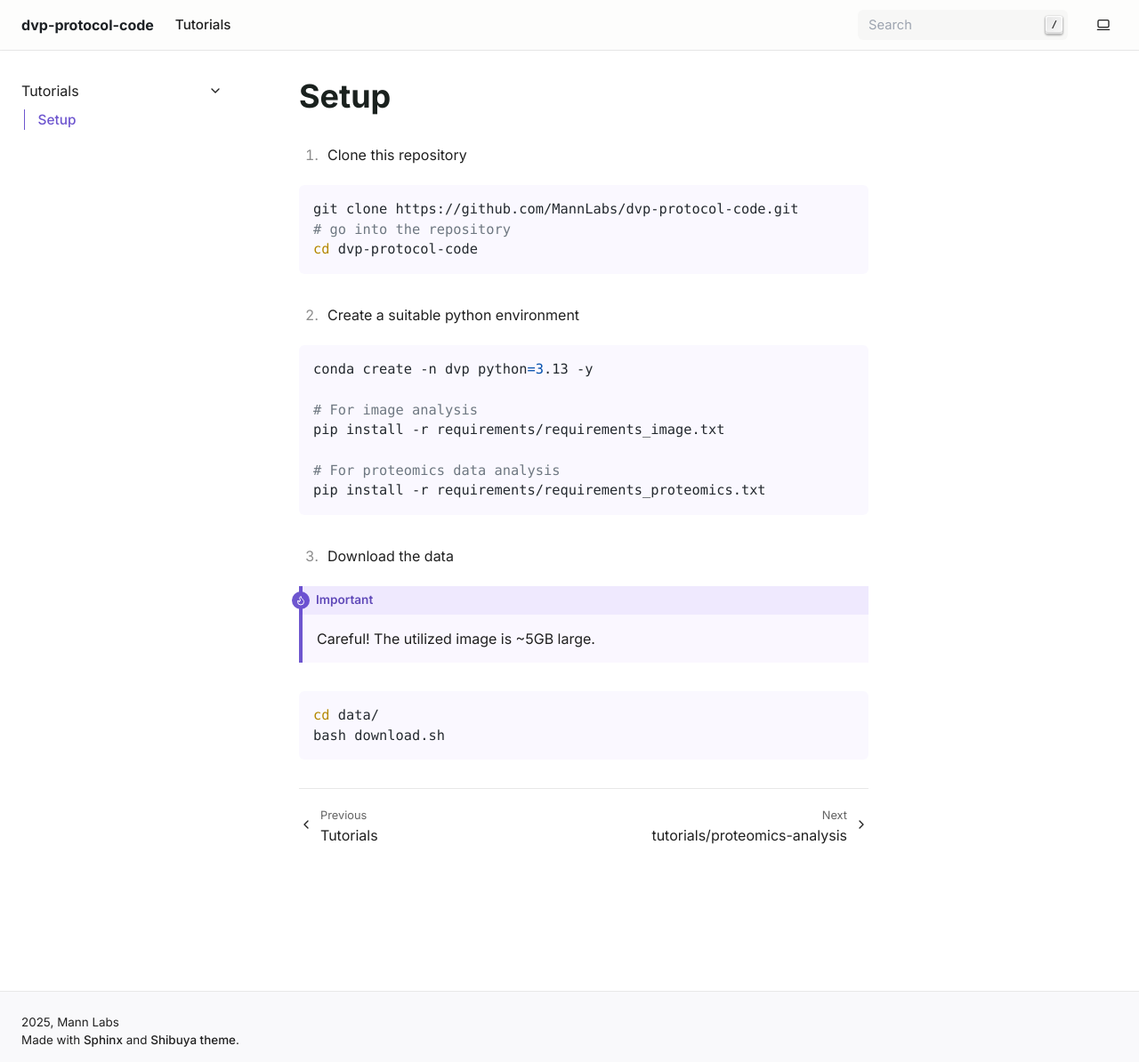
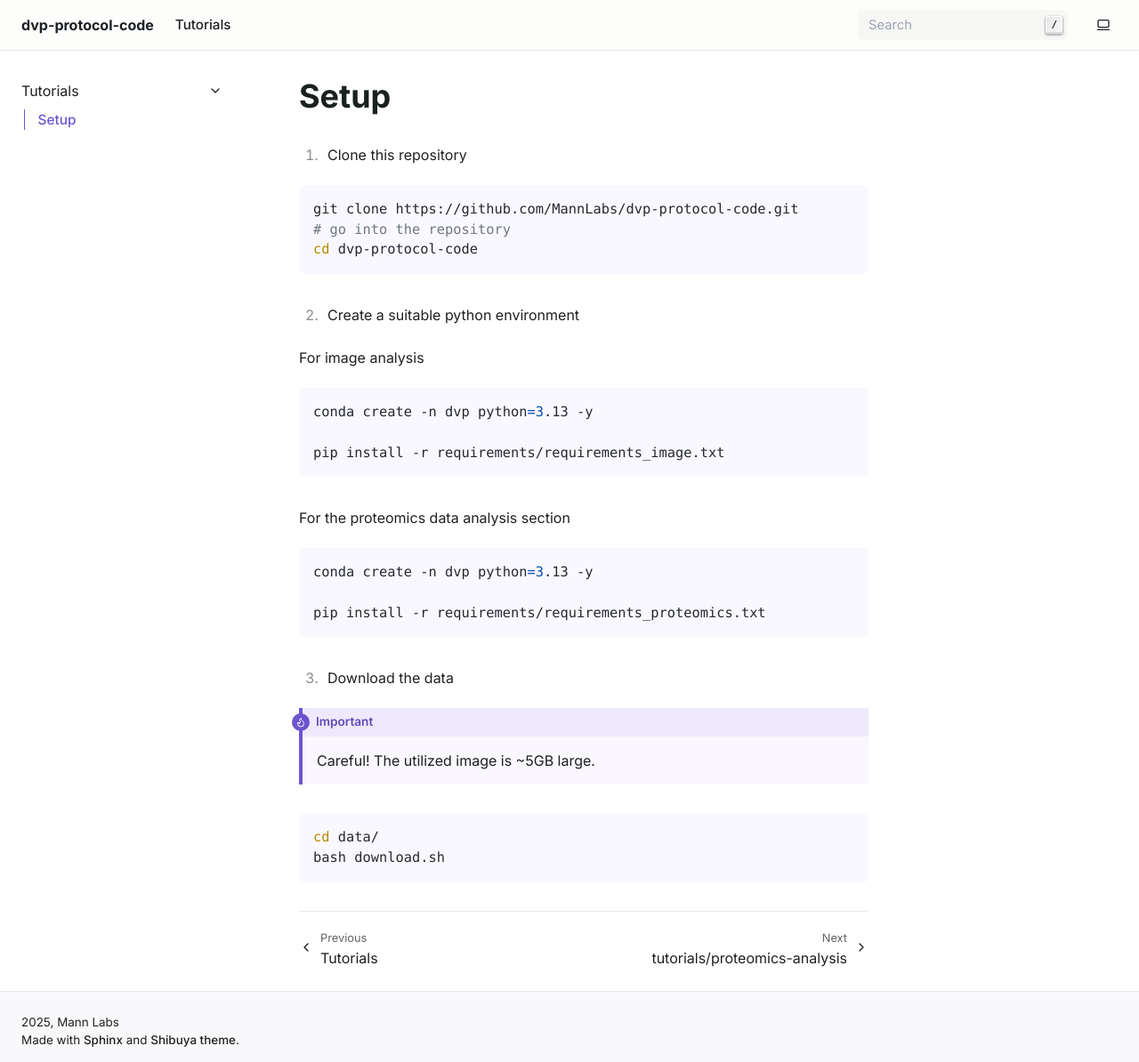
Before and after one commit to NordmannLab/dvp-protocol-code, a Sphinx documentation site: the page built from docs/tutorials/setup.md, in a window 1280 px wide and 1194 px high. Shown: the whole window at 89% size. Built offline with Sphinx 7.4.7, drawn with Linux system fonts in a browser that asks for light colours; pages that are not in the unit, such as notebooks, are missing from menus.

Commit message:
Clarify. Separate proteomics analysis from image analysis

````diff
--- a/docs/tutorials/setup.md
+++ b/docs/tutorials/setup.md
@@ -10,13 +10,19 @@ cd dvp-protocol-code
 
 2. Create a suitable python environment
 
+For image analysis
+
 ```shell
 conda create -n dvp python=3.13 -y
 
-# For image analysis
 pip install -r requirements/requirements_image.txt
+```
 
-# For proteomics data analysis
+For the proteomics data analysis section
+
+```shell
+conda create -n dvp python=3.13 -y
+
 pip install -r requirements/requirements_proteomics.txt
 ```
 
````
